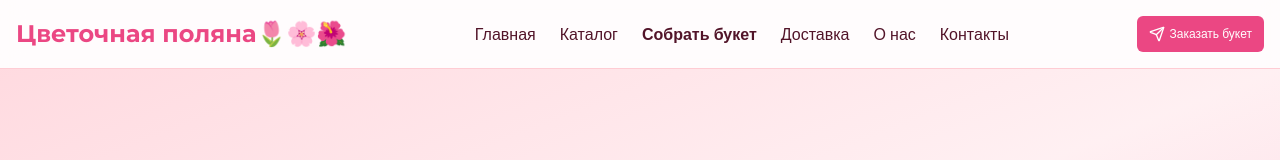
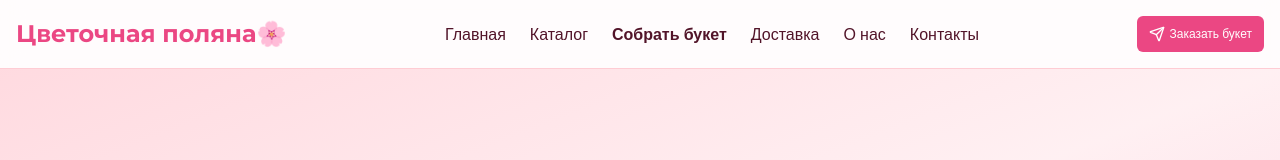
Before and after one commit to pr-poehali-dev/flower-shop-ui, a React (Vite) app: page / in a window 1280 px wide. Shown: the top 160 px of the page. Built offline with nearby package versions, Linux system fonts and the light colour scheme.

Commit message:
Обновление 1 компонентов

```diff
--- a/src/pages/Index.tsx
+++ b/src/pages/Index.tsx
@@ -128,7 +128,7 @@ export default function Index() {
       <header className="sticky top-0 z-50 bg-white/80 backdrop-blur-md border-b border-border">
         <div className="container mx-auto px-4 py-4">
           <div className="flex items-center justify-between">
-            <h1 className="text-2xl font-bold text-primary flex items-center gap-2">Цветочная поляна🌷🌸🌺</h1>
+            <h1 className="text-2xl font-bold text-primary flex items-center gap-2">Цветочная поляна🌸</h1>
 
             <nav className="hidden md:flex gap-6">
               <button onClick={() => setActiveSection('main')} className="hover:text-primary transition-colors">Главная</button>
```
